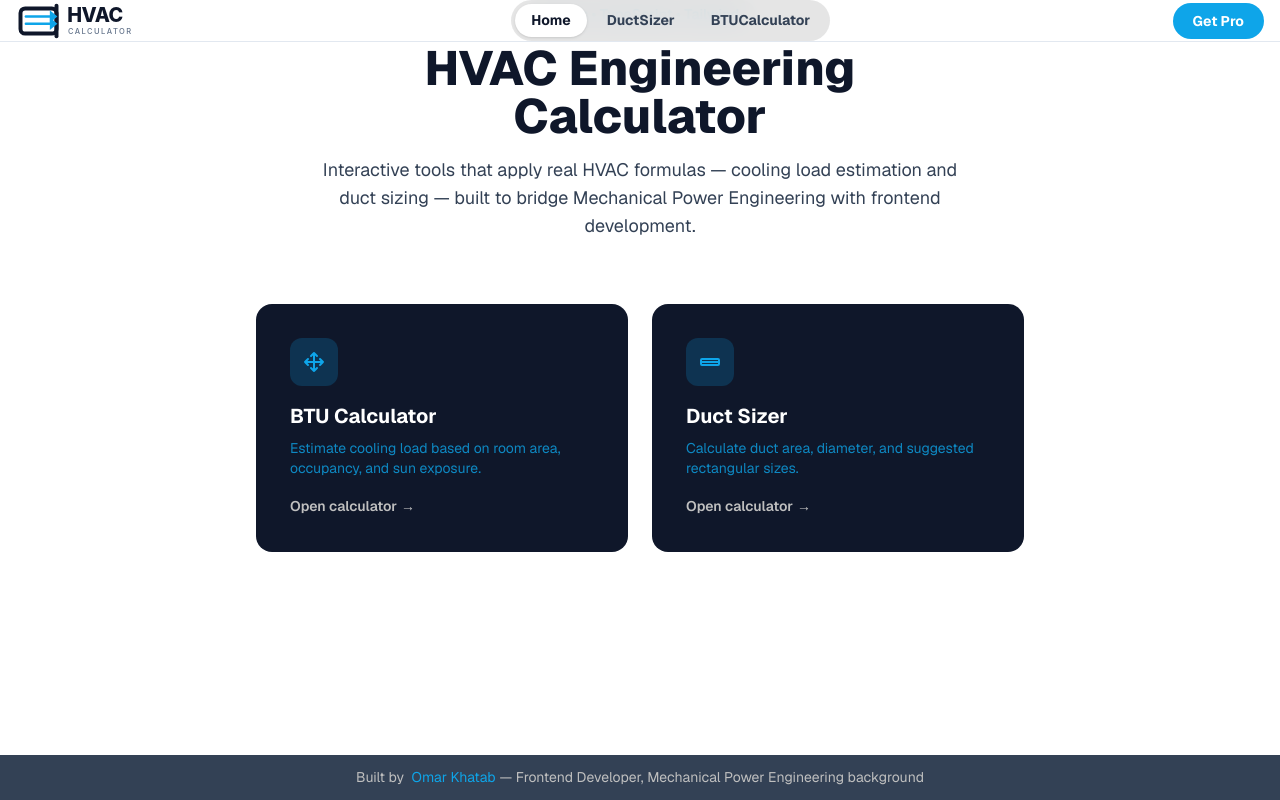
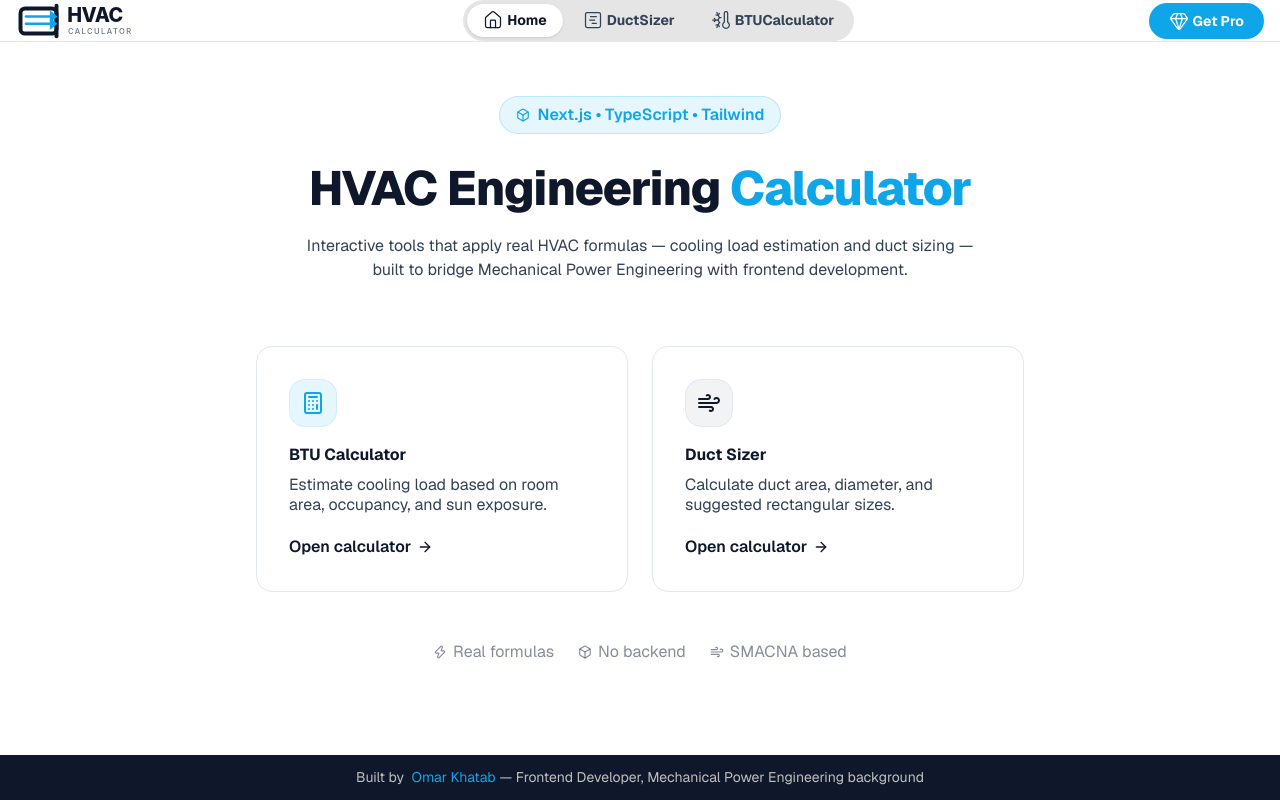
Before and after one commit to omar-khatab/HVAC-Calculator, a Next.js app: page / in a window 1280 px wide. Built offline with nearby package versions, Linux system fonts and the light colour scheme.

Commit message:
install lucide react and improve ui of home page

```diff
--- a/package.json
+++ b/package.json
@@ -9,6 +9,7 @@
     "lint": "eslint"
   },
   "dependencies": {
+    "lucide-react": "^1.47.0",
     "next": "16.3.4",
     "react": "19.2.8",
     "react-dom": "19.2.8"
--- a/src/app/components/Footer.tsx
+++ b/src/app/components/Footer.tsx
@@ -1,7 +1,7 @@
 
 export default function Footer() {
   return (
-    <div className=" bg-secondary text-surface w-full p-3 fixed bottom-0 left-0  md:text-[14px] text-[12px]">
+    <div className=" bg-primary text-surface w-full p-3 fixed bottom-0 left-0  md:text-[14px] text-[12px]">
         <span>Built by</span>
         <a
 
--- a/src/app/components/Inputs.tsx
+++ b/src/app/components/Inputs.tsx
@@ -1,5 +1,7 @@
+import { LucideIcon } from "lucide-react"
 
 type Props = {
+    Icon : LucideIcon
     label : string
     value: number,
     min : number
@@ -8,12 +10,12 @@ type Props = {
     calc: ( value : number) => void,
 }
 
-export default function Inputs({label , value, min, max, step, calc } : Props) {
+export default function Inputs({ Icon, label , value, min, max, step, calc } : Props) {
 
     return (
-        <div className="py-2">
+        <div className="py-2 flex-1">
             <label className="mb-1.5 flex justify-between text-surface">
-                <span>{label}</span>
+                <span className="flex item-center gap-1"><Icon className="w-4 h-6"/>{label}</span>
                 <span>{value}</span>
             </label>
             <div className="flex flex-wrap gap-3">
--- a/src/app/components/NavBar.tsx
+++ b/src/app/components/NavBar.tsx
@@ -5,20 +5,21 @@ import Link from "next/link"
 import Image from "next/image"
 import { useState } from "react"
 import ProModel from "./ProModel"
+import { Gem, House, Menu, SquareChartGantt, ThermometerSnowflake, X } from "lucide-react"
 
 export default function NavBar() {
     const path = usePathname()
     const [open, setOpen] = useState(false)
     const [showPro, setShowPro] = useState(false)
     const navLinks = [
-        {id: 0, title: "Home", link: "/"},
-        {id: 1, title: "DuctSizer", link: "/DuctSizer"},
-        {id: 2, title: "BTUCalculator", link: "/BTUCalculator"},
+        {id: 0, title: "Home", link: "/", icon : <House size={20} strokeWidth={1.5} />},
+        {id: 1, title: "DuctSizer", link: "/DuctSizer" , icon : <SquareChartGantt size={20} strokeWidth={1.5} />},
+        {id: 2, title: "BTUCalculator", link: "/BTUCalculator", icon :  <ThermometerSnowflake size={20} strokeWidth={1.5} />},
     ]
 
     return (
         <>
-        <div className="border-b border-border bg-head/80 backdrop-blur-md w-full fixed top-0 left-0 z-50">
+        <div className="border-b border-border bg-head/80 backdrop-blur-md w-full fixed top-0 left-0 z-50 ">
             <div className="flex items-center justify-between max-w-7xl mx-auto px-4">
                 {/* Logo */}
                 <Link href="/" className="flex items-center shrink-0">
@@ -41,23 +42,25 @@ export default function NavBar() {
                                 path === l.link
                                 ? "bg-head text-primary shadow-sm"
                                 : "text-secondary hover:text-primary"
-                            } rounded-full px-4 py-1.5 text-[14px] transition-all`}
+                            } rounded-full px-4 py-1.5 text-[14px] transition-all flex item-center gap-1`}
                         >
+                            {l.icon}
                             {l.title}
                         </Link>
                     ))}
                 </div>
                 {/* Desktop btn */}
-                <button className="hidden md:block bg-accent text-head rounded-full px-5 py-2 text-sm font-bold hover:bg-accentHover transition-colors
-                        cursor-pointer"
+                <button className="hidden bg-accent text-head rounded-full px-5 py-2 text-sm font-bold hover:bg-accentHover transition-colors
+                        cursor-pointer md:flex item-center gap-1"
                         onClick={() => setShowPro(true)}>
-                    Get Pro
+                        <Gem size={20} strokeWidth={1.5} />
+                        Get Pro
                 </button>
                 {/* Mobile Burger(icon) */}
                 <button
                     onClick={() => setOpen(!open)}
                     className="md:hidden w-9 h-9 rounded-full bg-surface/50 flex items-center justify-center cursor-pointer">
-                    <span className="text-[18px]">{open ? "X" : "☰"}</span>
+                    <span className="text-[18px]">{open ? <X size={20} strokeWidth={1.5} /> : <Menu size={20} strokeWidth={1.5} />}</span>
                 </button>
             </div>
             {/* Mobile menu */}
@@ -72,22 +75,25 @@ export default function NavBar() {
                                 path === l.link
                                 ? "bg-surface text-primary"
                                 : "text-secondary"
-                            } rounded-full px-4 py-1.5 text-[16px] font-bold transition-all`}
+                            } rounded-full px-4 py-1.5 text-[16px] font-bold transition-all flex items-center gap-1`}
                         >
+                            {l.icon}
                             {l.title}
                         </Link>
                     ))}
                     <button className="mt-2 bg-accent text-head rounded-xl py-3 text-sm font-bold hover:bg-accentHover transition-colors
-                            cursor-pointer"
+                            cursor-pointer flex items-center gap-1 justify-center"
                     onClick={() => {
                         setShowPro(true)
                         setOpen(false)
                         }}>
+                        <Gem size={20} strokeWidth={1.5} />
                         Get Pro
                     </button>
                 </div>
             )}
         </div>
+        {/* model of Get Pro button */}
         <ProModel showPro = {showPro} setShowPro={setShowPro}/>
         </>
     )
--- a/src/app/page.tsx
+++ b/src/app/page.tsx
@@ -1,18 +1,20 @@
 import Link from "next/link";
 import Footer from "./components/Footer";
+import { Wind, Calculator, ArrowRight, Box, Zap } from "lucide-react";
 
 export default function Home() {
   return (
-    <div className="max-w-7xl mx-auto px-4 mt-[100] pb-[80] flex flex-col items-center text-center">
+    <div className="max-w-7xl mx-auto px-4 mt-24 pb-20 flex flex-col items-center text-center">
       {/* Hero */}
       <div className="mb-16 max-w-2xl">
-        <span className="inline-block bg-secondary/10 text-accent px-4 py-1 rounded-full text-sm font-semibold mb-4">
+        <span className="inline-flex items-center gap-2 bg-accent/10 text-accent px-4 py-1.5 rounded-full text- font-semibold mb-6 border border-accent/20">
+          <Box className="w-3.5 h-3.5" />
           Next.js • TypeScript • Tailwind
         </span>
-        <h1 className="text-4xl md:text-5xl font-extrabold text-primary mb-4">
-          HVAC Engineering Calculator
+        <h1 className="text-4xl md:text-5xl font-extrabold text-primary mb-4 tracking-tight leading-tight">
+          HVAC Engineering <span className="text-accent">Calculator</span>
         </h1>
-        <p className="text-secondary text-lg">
+        <p className="text-secondary text- leading-6">
           Interactive tools that apply real HVAC formulas — cooling load
           estimation and duct sizing — built to bridge Mechanical Power
           Engineering with frontend development.
@@ -24,52 +26,54 @@ export default function Home() {
 
         <Link
           href="/BTUCalculator"
-          className="group bg-primary text-accent rounded-2xl p-8 text-left
-                     border-2 border-transparent hover:border-accent
-                     transition-all hover:-translate-y-1"
+          className="group bg-head border border-border rounded- p-8 text-left rounded-2xl
+                  hover:border-primary/20 hover:shadow-[0_10px_40px_-20px_rgba(0,0,0,0.15)]
+                    transition-all hover:-translate-y-1"
         >
-          <div className="w-12 h-12 rounded-xl bg-accent/20 flex items-center justify-center mb-4">
-            <svg xmlns="http://www.w3.org/2000/svg" className="w-6 h-6 text-accent" fill="none" viewBox="0 0 24 24" stroke="currentColor" strokeWidth={2}>
-              <path strokeLinecap="round" strokeLinejoin="round" d="M12 3v18m0-18l-3 3m3-3l3 3m-3 15l-3-3m3 3l3-3M3 12h18m-18 0l3-3m-3 3l3 3m15-3l-3-3m3 3l-3 3" />
-            </svg>
+          <div className="w-12 h-12 rounded-2xl bg-accent/10 border border-accent/10 flex items-center justify-center mb-4 group-hover:bg-accent/15 transition-colors">
+            <Calculator className="w-6 h-6 text-accent" />
           </div>
-          <h2 className="text-xl font-bold text-head mb-2">
+          <h2 className="text- font-bold text-primary mb-2">
             BTU Calculator
           </h2>
-          <p className="text-sm text-accent/80 mb-4">
+          <p className="text- text-secondary leading-5 mb-5">
             Estimate cooling load based on room area, occupancy, and sun exposure.
           </p>
-          <span className="text-surface text-sm font-semibold inline-flex items-center gap-1">
+          <span className="text-primary text- font-semibold inline-flex items-center gap-1.5">
             Open calculator
-            <span className="group-hover:translate-x-1 transition-transform">→</span>
+            <ArrowRight className="w-4 h-4 group-hover:translate-x-1 transition-transform" />
           </span>
         </Link>
 
         <Link
           href="/DuctSizer"
-          className="group bg-primary text-accent rounded-2xl p-8 text-left
-                     border-2 border-transparent hover:border-accent
+          className="group bg-head border border-border rounded- p-8 text-left rounded-2xl
+                     hover:border-primary/20 hover:shadow-[0_10px_40px_-20px_rgba(0,0,0,0.15)]
                      transition-all hover:-translate-y-1"
         >
-          <div className="w-12 h-12 rounded-xl bg-accent/20 flex items-center justify-center mb-4">
-            <svg xmlns="http://www.w3.org/2000/svg" className="w-6 h-6 text-accent" fill="none" viewBox="0 0 24 24" stroke="currentColor" strokeWidth={2}>
-              <rect x="3" y="9" width="18" height="6" rx="1" strokeLinecap="round" strokeLinejoin="round" />
-              <path strokeLinecap="round" strokeLinejoin="round" d="M3 12h18" />
-            </svg>
+          <div className="w-12 h-12 rounded-2xl bg-primary/5 border border-border flex items-center justify-center mb-4 group-hover:bg-primary/10 transition-colors">
+            <Wind className="w-6 h-6 text-primary" />
           </div>
-          <h2 className="text-xl font-bold text-head mb-2">
+          <h2 className="text- font-bold text-primary mb-2">
             Duct Sizer
           </h2>
-          <p className="text-sm text-accent/80 mb-4">
+          <p className="text- text-secondary leading-5 mb-5">
             Calculate duct area, diameter, and suggested rectangular sizes.
           </p>
-          <span className="text-surface text-sm font-semibold inline-flex items-center gap-1">
+          <span className="text-primary text- font-semibold inline-flex items-center gap-1.5">
             Open calculator
-            <span className="group-hover:translate-x-1 transition-transform">→</span>
+            <ArrowRight className="w-4 h-4 group-hover:translate-x-1 transition-transform" />
           </span>
         </Link>
+      </div>
 
+      {/* Small trust bar */}
+      <div className="mt-12 flex items-center gap-6 text- text-secondary/60">
+        <span className="flex items-center gap-1.5"><Zap className="w-3.5 h-3.5" /> Real formulas</span>
+        <span className="flex items-center gap-1.5"><Box className="w-3.5 h-3.5" /> No backend</span>
+        <span className="flex items-center gap-1.5"><Wind className="w-3.5 h-3.5" /> SMACNA based</span>
       </div>
+
       <Footer/>
     </div>
   );
```
Also changed, not shown: src/app/BTUCalculator/BTUComponents/Main.tsx (+12 -9 lines), src/app/BTUCalculator/BTUComponents/Outputs.tsx (+14 -4 lines), src/app/BTUCalculator/BTUComponents/Recommendations.tsx (+9 -4 lines), src/app/DuctSizer/DuctComponent/Main.tsx (+7 -4 lines), src/app/DuctSizer/DuctComponent/Outputs.tsx (+4 -3 lines), src/app/DuctSizer/DuctComponent/Recommendations.tsx (+8 -3 lines), 1 other file (tests, documents, lock files or other folders).
